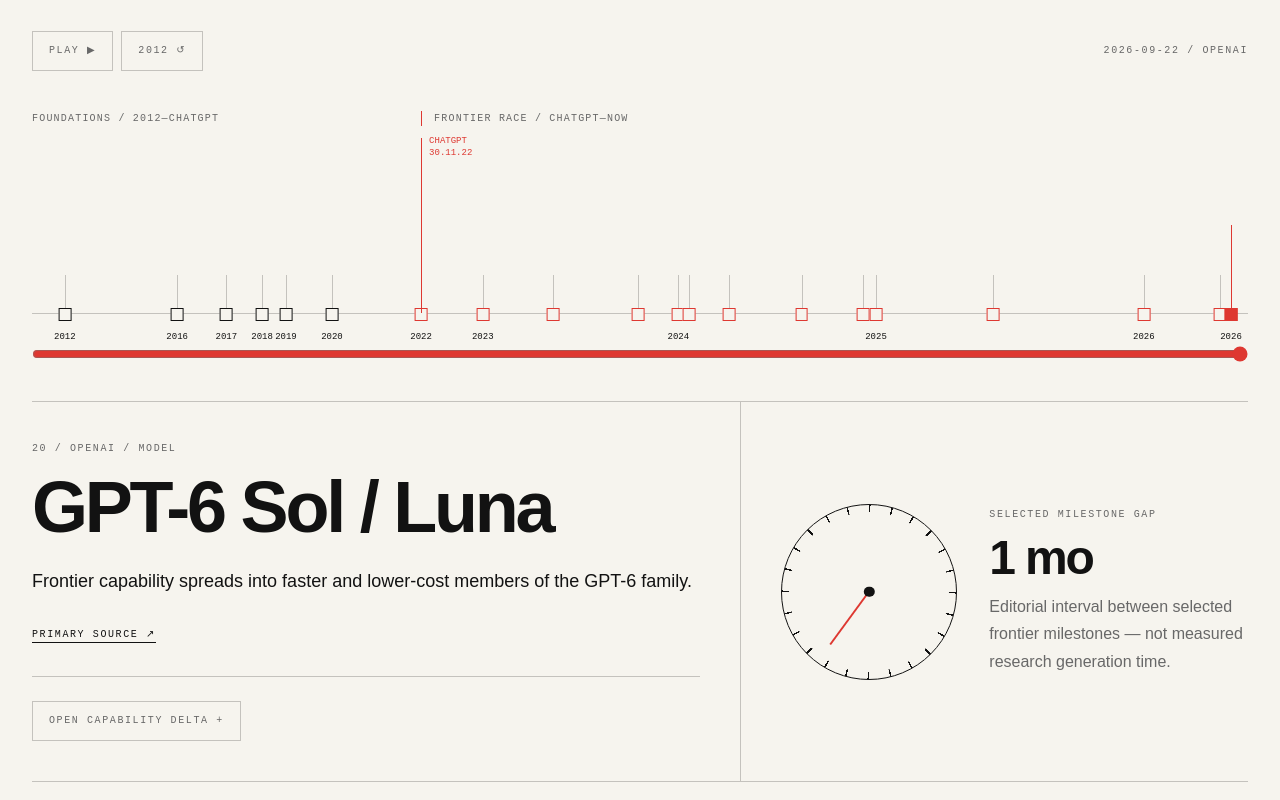
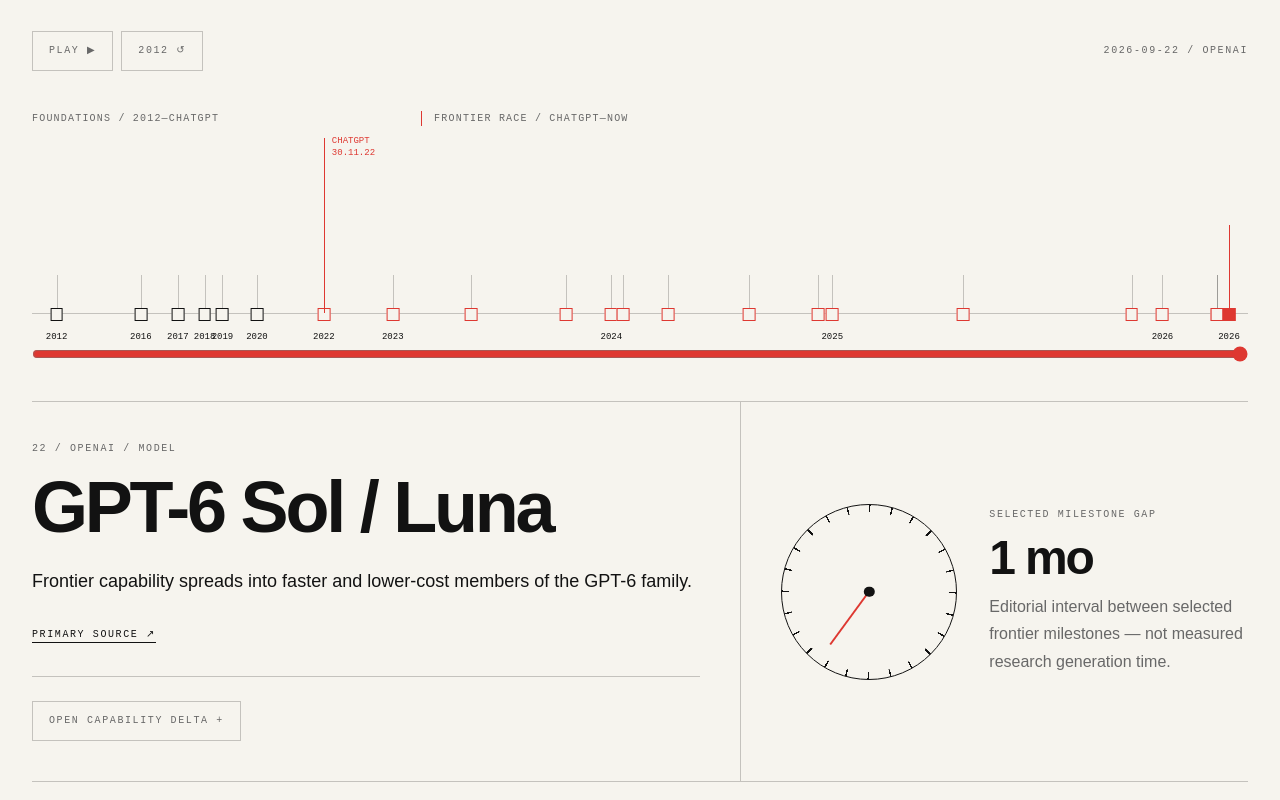
Before and after one commit to Bergtripper/feedback, a React (Vite) app: page / in a window 1280 px wide. Shown: the part 2760-3560 px from the top of the page. Built offline with nearby package versions, Linux system fonts and the light colour scheme.

Commit message:
TIME: add Fable and animate post-ChatGPT expansion

```diff
--- a/src/components/FrontierCadence.tsx
+++ b/src/components/FrontierCadence.tsx
@@ -20,26 +20,28 @@
 {year:2024.99,date:'2024-12-26',name:'DeepSeek-V3',org:'DeepSeek',type:'open',era:'race',why:'A strong open model increases competitive pressure at the frontier.',url:'https://api-docs.deepseek.com/updates/',capabilities:['open weights','coding','math']},
 {year:2025.05,date:'2025-01-20',name:'DeepSeek-R1',org:'DeepSeek',type:'reasoning',era:'race',why:'Open reasoning models demonstrate performance reported on par with o1 on math, code and reasoning tasks.',url:'https://deepseek.com/en/news/deepseek-r1/',compareTo:'DeepSeek-V3',capabilities:['large-scale RL','reasoning','open weights']},
 {year:2025.60,date:'2025-08-07',name:'GPT-5',org:'OpenAI',type:'model',era:'race',why:'A unified system combines fast responses, deeper reasoning and routing for agentic work.',url:'https://openai.com/index/introducing-gpt-5/',compareTo:'GPT-4o / o-series',capabilities:['routing','agentic work','reasoning']},
+{year:2026.44,date:'2026-06-09',name:'Claude Fable 5',org:'Anthropic',type:'model',era:'race',why:'Anthropic moves long-horizon agentic work to the center of the frontier: complex multi-day knowledge work, coding and self-verification.',url:'https://www.anthropic.com/news/claude-fable-5-mythos-5',compareTo:'Claude Opus 4.8',capabilities:['long-horizon agency','1M context','self-verification','coding']},
+{year:2026.67,date:'2026-09-01',name:'Claude Fable 5.1',org:'Anthropic',type:'model',era:'race',why:'A rapid follow-on strengthens long-running agentic coding, multistep research and professional document work.',url:'https://platform.claude.com/docs/en/models/fable-5-1/overview',compareTo:'Claude Fable 5',capabilities:['agentic coding','multistep research','1M context']},
 {year:2026.31,date:'2026-04-23',name:'GPT-5.5',org:'OpenAI',type:'model',era:'race',why:'Greater autonomous work across coding, research, analysis and computer workflows.',url:'https://openai.com/index/introducing-gpt-5-5/',compareTo:'GPT-5',capabilities:['autonomous work','computer use','research']},
 {year:2026.67,date:'2026-09-03',name:'GPT-6 Astra',org:'OpenAI',type:'model',era:'race',why:'A new frontier generation across computer use, software engineering, science and professional work.',url:'https://openai.com/index/gpt-6-astra/',compareTo:'GPT-5.5',capabilities:['computer use','science','software engineering']},
 {year:2026.72,date:'2026-09-22',name:'GPT-6 Sol / Luna',org:'OpenAI',type:'model',era:'race',why:'Frontier capability spreads into faster and lower-cost members of the GPT-6 family.',url:'https://openai.com/index/introducing-gpt-6-sol-and-luna/',compareTo:'GPT-6 Astra',capabilities:['speed','cost efficiency','frontier family']}
 ];
 const min=2012,max=2026.8,pivot=2022.91;
-const pos=(y:number)=>y<=pivot?((y-min)/(pivot-min))*32:32+((y-pivot)/(max-pivot))*68;
+const pos=(y:number,expanded:boolean)=>{const split=expanded?24:62;return y<=pivot?((y-min)/(pivot-min))*split:split+((y-pivot)/(max-pivot))*(100-split)};
 
 function Delta({m}:{m:M}){const[open,setOpen]=useState(false);if(m.era!=='race')return null;return <div className="mt-8 border-t dz-rule pt-6"><button className="delta-toggle dz-meta bg-transparent dz-text border dz-rule px-4 py-3 cursor-pointer" onClick={()=>setOpen(v=>!v)}>{open?'CLOSE':'OPEN'} CAPABILITY DELTA {open?'−':'+'}</button>{open&&<div className="mt-6"><div className="flex flex-wrap gap-2">{m.capabilities?.map(x=><span key={x} className="dz-meta border dz-rule px-3 py-2">{x}</span>)}</div>{m.compareTo&&<p className="dz-meta mt-6">Compared with / {m.compareTo}</p>}{m.metrics?.length?<div className="mt-5 space-y-5">{m.metrics.map(q=><div key={q.label}><div className="flex justify-between gap-4 dz-meta"><span>{q.label}</span><span>{q.previous}{q.unit} → {q.current}{q.unit}</span></div><div className="delta-bars mt-2"><span style={{width:Math.min(100,q.previous)+'%'}}/><span className="current" style={{width:Math.min(100,q.current)+'%'}}/></div></div>)}</div>:<p className="dz-body mt-5">No clean like-for-like benchmark pair stored yet. New capability axes are shown without inventing a synthetic intelligence score.</p>}<p className="dz-meta mt-6">Benchmark comparisons are model-family specific. Do not compare bar lengths across unrelated tests.</p></div>}</div>}
 
 export function FrontierCadence(){
  const[idx,setIdx]=useState(milestones.length-1);const[playing,setPlaying]=useState(false);
  useEffect(()=>{if(!playing)return;const id=window.setInterval(()=>setIdx(i=>i>=milestones.length-1?0:i+1),900);return()=>window.clearInterval(id)},[playing]);
- const m=milestones[idx]??milestones[milestones.length-1]!;const prev=idx?(milestones[idx-1]??null):null;
+ const m=milestones[idx]??milestones[milestones.length-1]!;const expanded=m.era==='race';const prev=idx?(milestones[idx-1]??null):null;
  const months=prev?Math.max(1,Math.round((m.year-prev.year)*12)):null;const angle=months==null?0:Math.min(months,48)/48*300-150;
  const density=useMemo(()=>milestones.map((item,i)=>({item,i})),[]);
  return <section id="cadence" className="border-t dz-rule relative z-10"><div className="max-w-7xl mx-auto px-4 sm:px-6 lg:px-8 py-16 sm:py-24">
   <div className="grid grid-cols-6 lg:grid-cols-12 gap-x-4 gap-y-10"><div className="col-span-6 lg:col-span-3"><p className="dz-meta">TIME / Frontier race</p><p className="dz-body mt-5 max-w-xs">2012–2022 shows the foundations. At ChatGPT the calendar expands: the same physical width now holds only four years of the frontier race.</p></div><div className="col-span-6 lg:col-span-8 lg:col-start-5"><h2 className="dz-h2 text-5xl sm:text-7xl lg:text-8xl">Then the timeline opens.</h2><p className="dz-body-strong text-xl sm:text-2xl mt-8 max-w-3xl">Not an OpenAI chronology: a competitive frontier. OpenAI, Anthropic, Google DeepMind and DeepSeek enter the same compressed field.</p></div></div>
   <div className="mt-16 sm:mt-24 border-y dz-rule py-8"><div className="flex flex-wrap items-center justify-between gap-4"><div className="flex gap-2"><button onClick={()=>setPlaying(!playing)} className="cadence-control dz-meta border dz-rule px-4 py-3 bg-transparent dz-text cursor-pointer">{playing?'PAUSE Ⅱ':'PLAY ▶'}</button><button onClick={()=>{setPlaying(false);setIdx(0)}} className="cadence-control dz-meta border dz-rule px-4 py-3 bg-transparent dz-text cursor-pointer">2012 ↺</button></div><p className="dz-meta">{m.date} / {m.org}</p></div>
-   <div className="race-labels mt-10"><span>FOUNDATIONS / 2012—CHATGPT</span><span>FRONTIER RACE / CHATGPT—NOW</span></div>
-   <div className={'cadence-track race-track mt-3 relative h-36 border-b dz-rule '+(m.era==='race'?'is-race':'')} aria-label="AI frontier timeline"><div className="race-pivot" style={{left:pos(pivot)+'%'}}><span>CHATGPT<br/>30.11.22</span></div>{density.map(d=><button key={d.i} onClick={()=>{setPlaying(false);setIdx(d.i)}} className="cadence-point" data-era={d.item.era} data-active={d.i===idx} style={{left:pos(d.item.year)+'%'}} aria-label={d.item.name}><span className="cadence-stem"/><span className="cadence-dot"/><span className="cadence-year">{d.i===0||d.i===density.length-1||d.item.date.slice(0,4)!==(density[d.i-1]?.item.date.slice(0,4)??'')?d.item.date.slice(0,4):''}</span></button>)}</div>
+   <div className={'race-labels mt-10 '+(expanded?'expanded':'')}><span>FOUNDATIONS / 2012—CHATGPT</span><span>FRONTIER RACE / CHATGPT—NOW</span></div>
+   <div className={'cadence-track race-track mt-3 relative h-36 border-b dz-rule '+(m.era==='race'?'is-race':'')} aria-label="AI frontier timeline"><div className="race-pivot" style={{left:pos(pivot,expanded)+'%'}}><span>CHATGPT<br/>30.11.22</span></div>{density.map(d=><button key={d.i} onClick={()=>{setPlaying(false);setIdx(d.i)}} className="cadence-point" data-era={d.item.era} data-active={d.i===idx} style={{left:pos(d.item.year,expanded)+'%'}} aria-label={d.item.name}><span className="cadence-stem"/><span className="cadence-dot"/><span className="cadence-year">{d.i===0||d.i===density.length-1||d.item.date.slice(0,4)!==(density[d.i-1]?.item.date.slice(0,4)??'')?d.item.date.slice(0,4):''}</span></button>)}</div>
    <input className="cadence-range mt-8 w-full" type="range" min="0" max={milestones.length-1} value={idx} onChange={e=>{setPlaying(false);setIdx(Number(e.target.value))}} aria-label="Navigate AI milestones"/></div>
   <div className="grid lg:grid-cols-12 border-b dz-rule"><div className="lg:col-span-7 py-10 lg:pr-10 lg:border-r dz-rule"><p className="dz-meta">{String(idx+1).padStart(2,'0')} / {m.org} / {m.type}</p><h3 className="dz-h2 text-5xl sm:text-7xl mt-4">{m.name}</h3><p className="dz-body-strong text-xl mt-6 max-w-2xl">{m.why}</p><a href={m.url} target="_blank" rel="noreferrer" className="inline-block dz-meta mt-8 cadence-source">Primary source ↗</a><Delta m={m}/></div>
    <div className="lg:col-span-5 py-10 lg:pl-10 border-t lg:border-t-0 dz-rule flex flex-col sm:flex-row lg:flex-col xl:flex-row items-center gap-8"><div className="cadence-clock"><div className="cadence-hand" style={{transform:'translateX(-50%) rotate('+angle+'deg)'}}/><div className="cadence-hub"/></div><div><p className="dz-meta">Selected milestone gap</p><p className="dz-h2 text-5xl mt-3">{months?months+' mo':'START'}</p><p className="dz-body mt-3 max-w-xs">Editorial interval between selected frontier milestones — not measured research generation time.</p></div></div></div>
```
